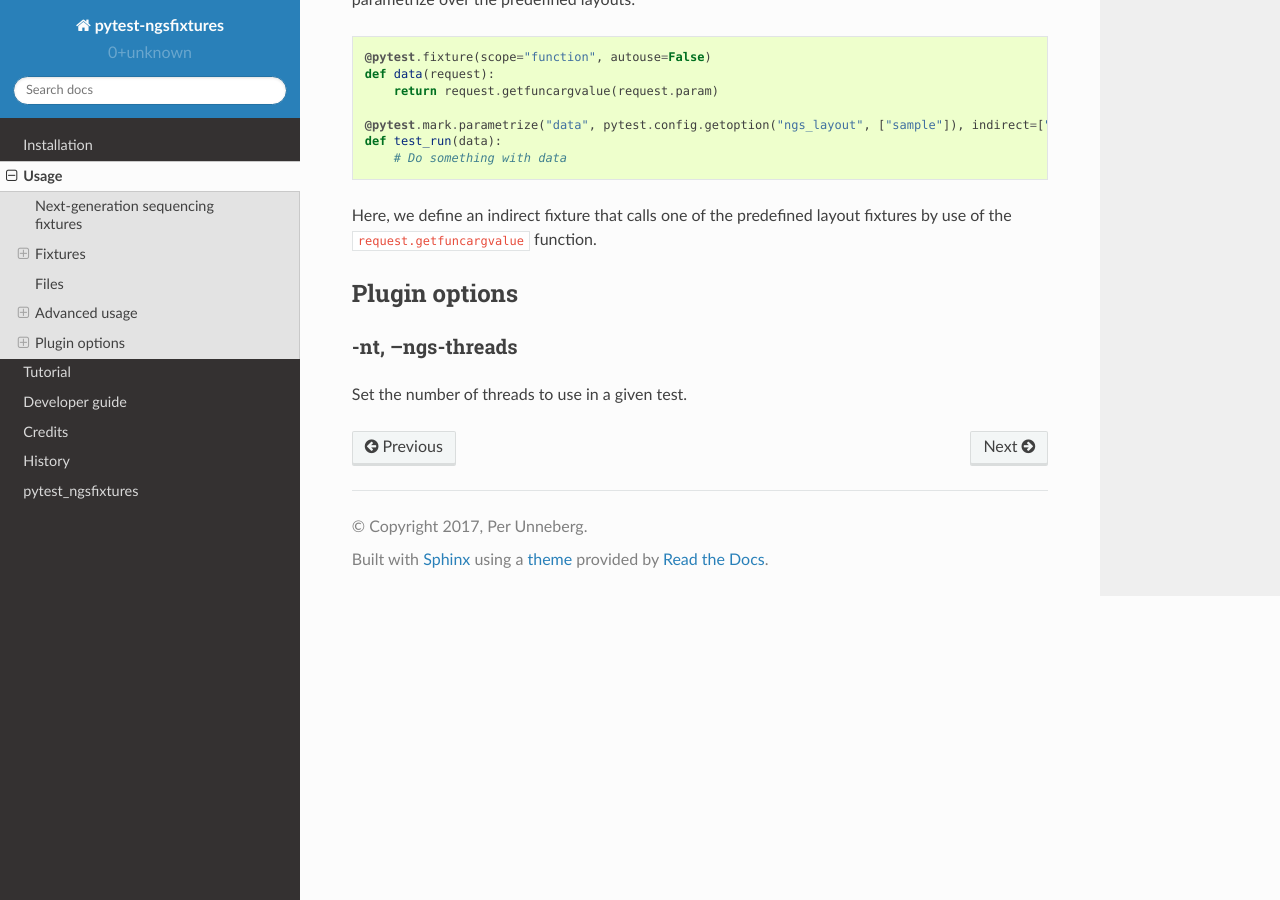
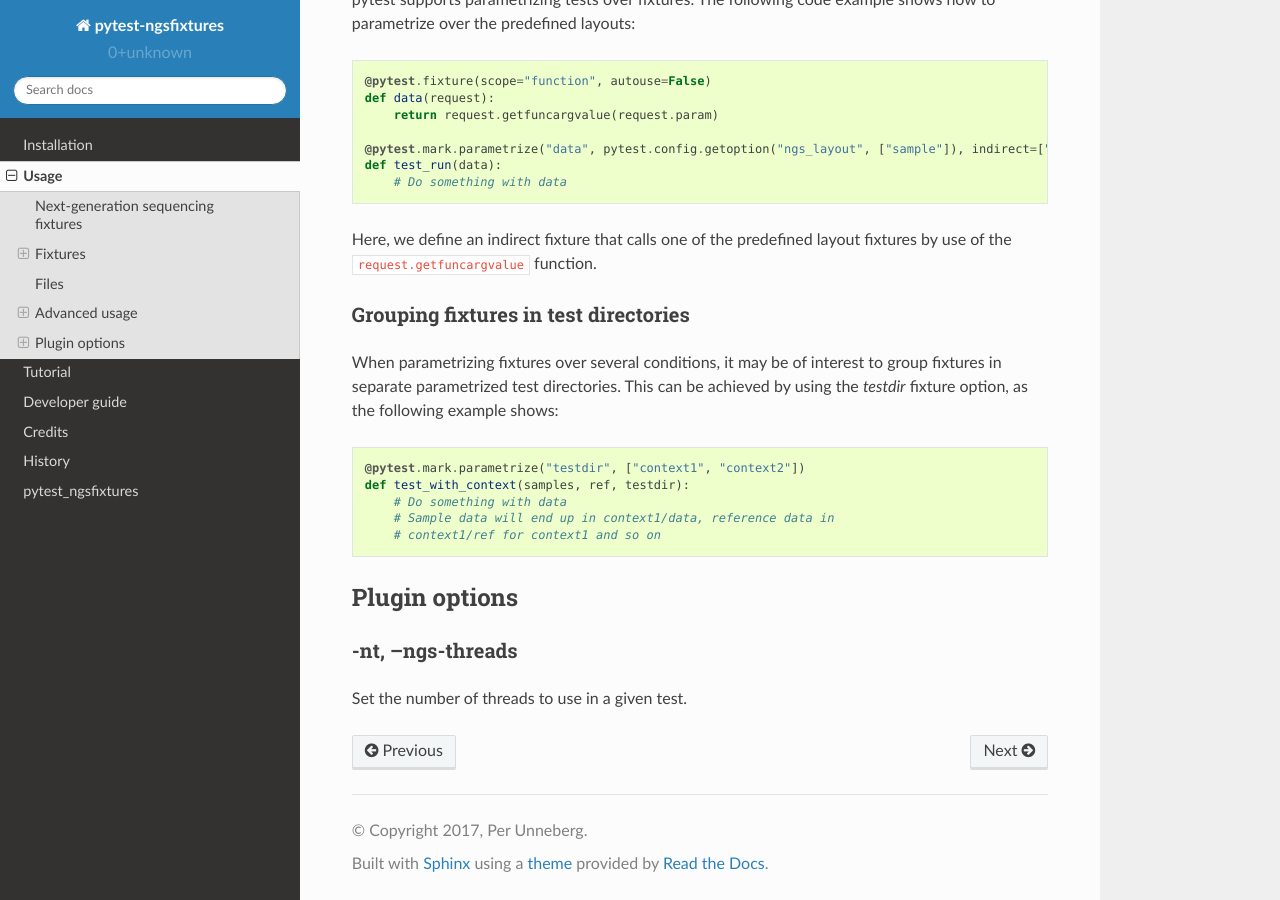
Before and after one commit to percyfal/pytest-ngsfixtures, a Sphinx documentation site: the page built from docs/usage.rst, in a window 1280 px wide and 900 px high, scrolled down 2138 px. Built offline with Sphinx 7.4.7 and the Read the Docs theme 2.0.0, drawn with Linux system fonts in a browser that asks for light colours; some of the changed text lies outside the part shown.

Commit message:
Add changelog entry and update docs

```diff
--- a/docs/usage.rst
+++ b/docs/usage.rst
@@ -31,7 +31,8 @@ dictionary of key:value pairs that are passed via the `data` option
 fixtures predefine output directories which can be configured with the
 `dirname` option. The key corresponds the test fixture file path
 *relative to the pytest root directory*, whereas the value is the path
-to the test data file.
+to the test data file. In addition, there is a `testdir` option that
+allows grouping fixtures in the same test directory.
 
 :py:func:`pytest_ngsfixtures.plugin.testdata`
 +++++++++++++++++++++++++++++++++++++++++++++
@@ -133,6 +134,24 @@ example shows how to parametrize over the predefined layouts:
 Here, we define an indirect fixture that calls one of the predefined
 layout fixtures by use of the ``request.getfuncargvalue`` function.
 
+
+Grouping fixtures in  test directories
++++++++++++++++++++++++++++++++++++++++
+
+When parametrizing fixtures over several conditions, it may be of
+interest to group fixtures in separate parametrized test directories.
+This can be achieved by using the `testdir` fixture option, as the
+following example shows:
+
+.. code-block:: python
+
+   @pytest.mark.parametrize("testdir", ["context1", "context2"])
+   def test_with_context(samples, ref, testdir):
+       # Do something with data
+       # Sample data will end up in context1/data, reference data in
+       # context1/ref for context1 and so on
+
+
 .. _plugin-options:
 
 Plugin options
```
Also changed, not shown: HISTORY.rst (+8 -0 lines).
